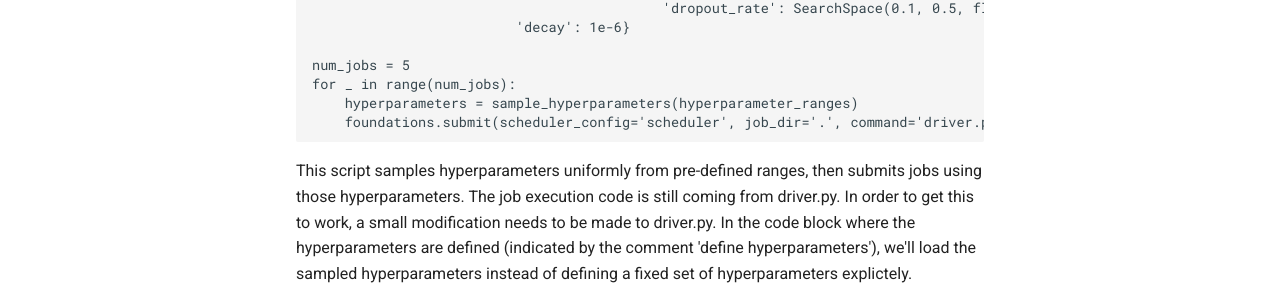
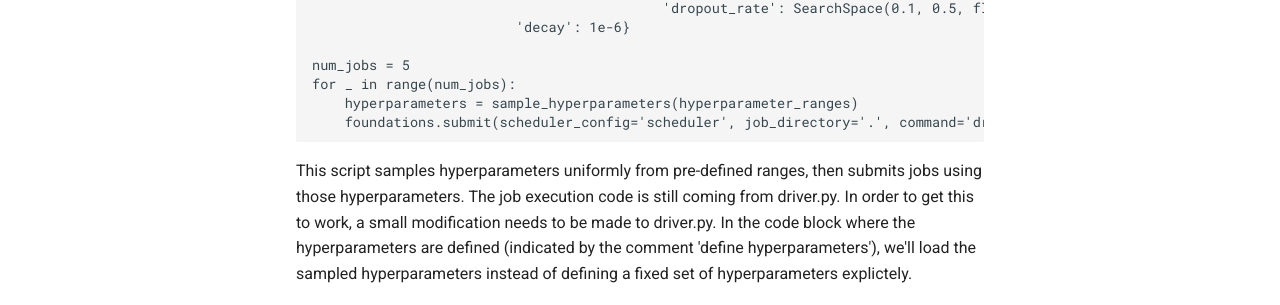
Before and after one commit to DeepLearnI/atlas-ce-docs, an MkDocs documentation site: the page built from docs/api_docs/sources/tutorials/cifar_tutorial.md, in a window 1280 px wide and 1400 px high, scrolled down 2624 px. Shown: the part 1061-1366 px from the top of the window. Built offline with MkDocs 1.6.1 and Material for MkDocs 9.7.7, drawn with Linux system fonts in a browser that asks for light colours; some of the changed text lies outside the part shown.

Commit message:
fix job directory param update

````diff
--- a/docs/api_docs/sources/tutorials/cifar_tutorial.md
+++ b/docs/api_docs/sources/tutorials/cifar_tutorial.md
@@ -160,7 +160,7 @@ hyperparameter_ranges = {'num_epochs': 4,
 num_jobs = 5
 for _ in range(num_jobs):
     hyperparameters = sample_hyperparameters(hyperparameter_ranges)
-    foundations.submit(scheduler_config='scheduler', job_dir='.', command='driver.py', params=hyperparameters, stream_job_logs=True)
+    foundations.submit(scheduler_config='scheduler', job_directory='.', command='driver.py', params=hyperparameters, stream_job_logs=True)
 ```
 
 This script samples hyperparameters uniformly from pre-defined ranges, then submits jobs using those hyperparameters.
````
Also changed, not shown: docs/api_docs/sources/tutorials/auction_price_regression_tutorial.md (+1 -1 lines), docs/api_docs/sources/tutorials/image_segmentation_tutorial.md (+3 -3 lines).
